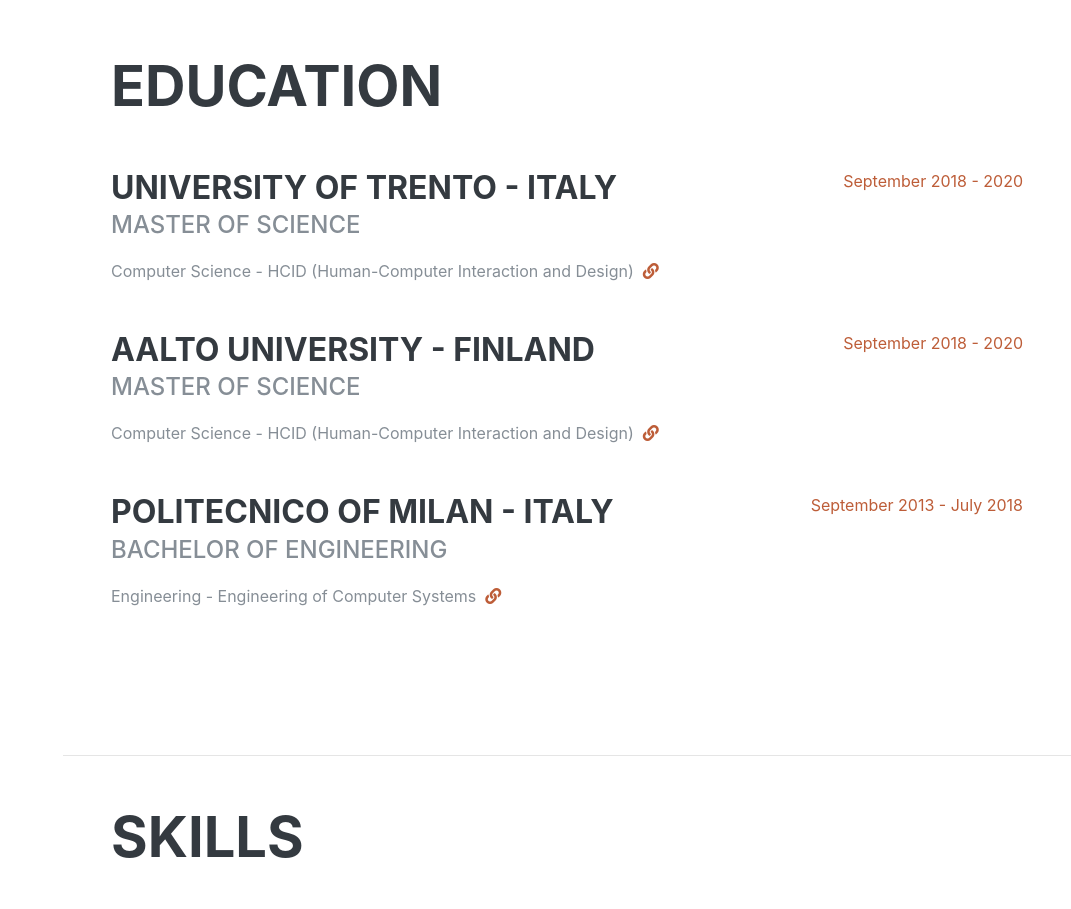
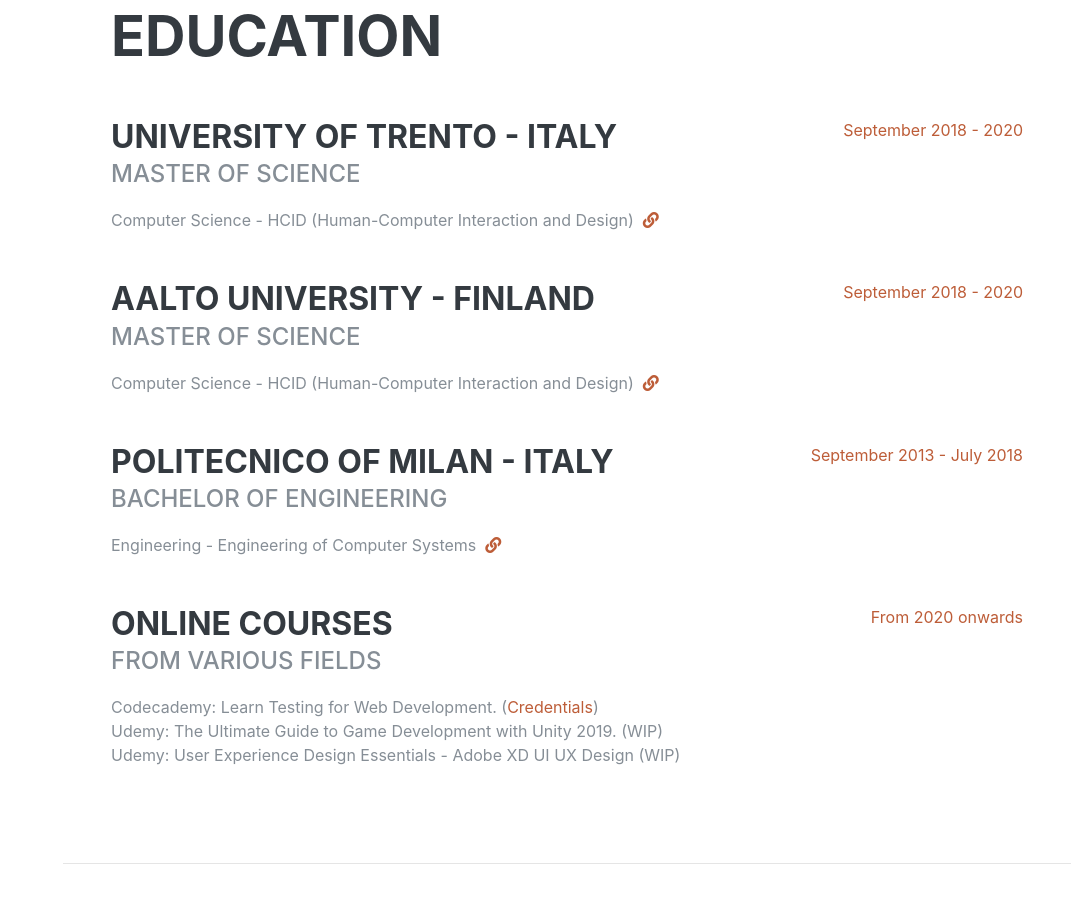
Before and after one commit to FedeMITIC/fedemitic.github.io, a plain HTML site: page index.html in a window 1280 px wide. Shown: the part 3052-3961 px from the top of the page, without its empty margins (209-1280 px from the left). Drawn offline with Linux system fonts and the light colour scheme; a web font is replaced by a local one.

Commit message:
Added online course section

```diff
--- a/index.html
+++ b/index.html
@@ -295,9 +295,9 @@
           <div class="resume-content">
             <h3 class="mb-0">University of Trento - Italy</h3>
             <div class="subheading mb-3">Master of Science</div>
-            <div>Computer Science - HCID (Human-Computer Interaction and Design)&nbsp;&nbsp;<a
+            Computer Science - HCID (Human-Computer Interaction and Design)&nbsp;&nbsp;<a
                 href="https://masterschool.eitdigital.eu/programmes/hcid" target="_blank" rel="noopener noreferrer"><i
-                  class="fas fa-link"></i></a></div>
+                  class="fas fa-link"></i></a>
           </div>
           <div class="resume-date text-md-right">
             <span class="text-primary">September 2018 - 2020</span>
@@ -308,9 +308,9 @@
           <div class="resume-content">
             <h3 class="mb-0">Aalto University - Finland</h3>
             <div class="subheading mb-3">Master of Science</div>
-            <div>Computer Science - HCID (Human-Computer Interaction and Design)&nbsp;&nbsp;<a
+            Computer Science - HCID (Human-Computer Interaction and Design)&nbsp;&nbsp;<a
                 href="https://masterschool.eitdigital.eu/programmes/hcid" target="_blank" rel="noopener noreferrer"><i
-                  class="fas fa-link"></i></a></div>
+                  class="fas fa-link"></i></a>
           </div>
           <div class="resume-date text-md-right">
             <span class="text-primary">September 2018 - 2020</span>
@@ -321,12 +321,29 @@
           <div class="resume-content">
             <h3 class="mb-0">Politecnico of Milan - Italy</h3>
             <div class="subheading mb-3">Bachelor of Engineering</div>
-            <div>Engineering - Engineering of Computer Systems&nbsp;&nbsp;<a
+            Engineering - Engineering of Computer Systems&nbsp;&nbsp;<a
                 href="https://www4.ceda.polimi.it/manifesti/manifesti/controller/ManifestoPublic.do?check_params=1&aa=2018&k_corso_la=358&lang=EN&__pj0=0&__pj1=2031dfab97b1264419e6dd5125637cae"
-                target="_blank" rel="noopener noreferrer"><i class="fas fa-link"></i></a></div>
+                target="_blank" rel="noopener noreferrer"><i class="fas fa-link"></i></a>
           </div>
           <div class="resume-date text-md-right">
             <span class="text-primary">September 2013 - July 2018</span>
+          </div>
+        </div>
+
+        <div class="resume-item d-flex flex-column flex-md-row justify-content-between mb-5">
+          <div class="resume-content">
+            <h3 class="mb-0">Online courses</h3>
+            <div class="subheading mb-3">From various fields</div>
+            Codecademy: Learn Testing for Web Development. (<a
+              href="https://www.codecademy.com/profiles/object6375839463"
+              target="_blank" rel="noopener noreferrer">Credentials</a>)
+              <br />
+              Udemy: The Ultimate Guide to Game Development with Unity 2019. (WIP)
+              <br />
+              Udemy: User Experience Design Essentials - Adobe XD UI UX Design (WIP)
+          </div>
+          <div class="resume-date text-md-right">
+            <span class="text-primary">From 2020 onwards</span>
           </div>
         </div>
 
```
